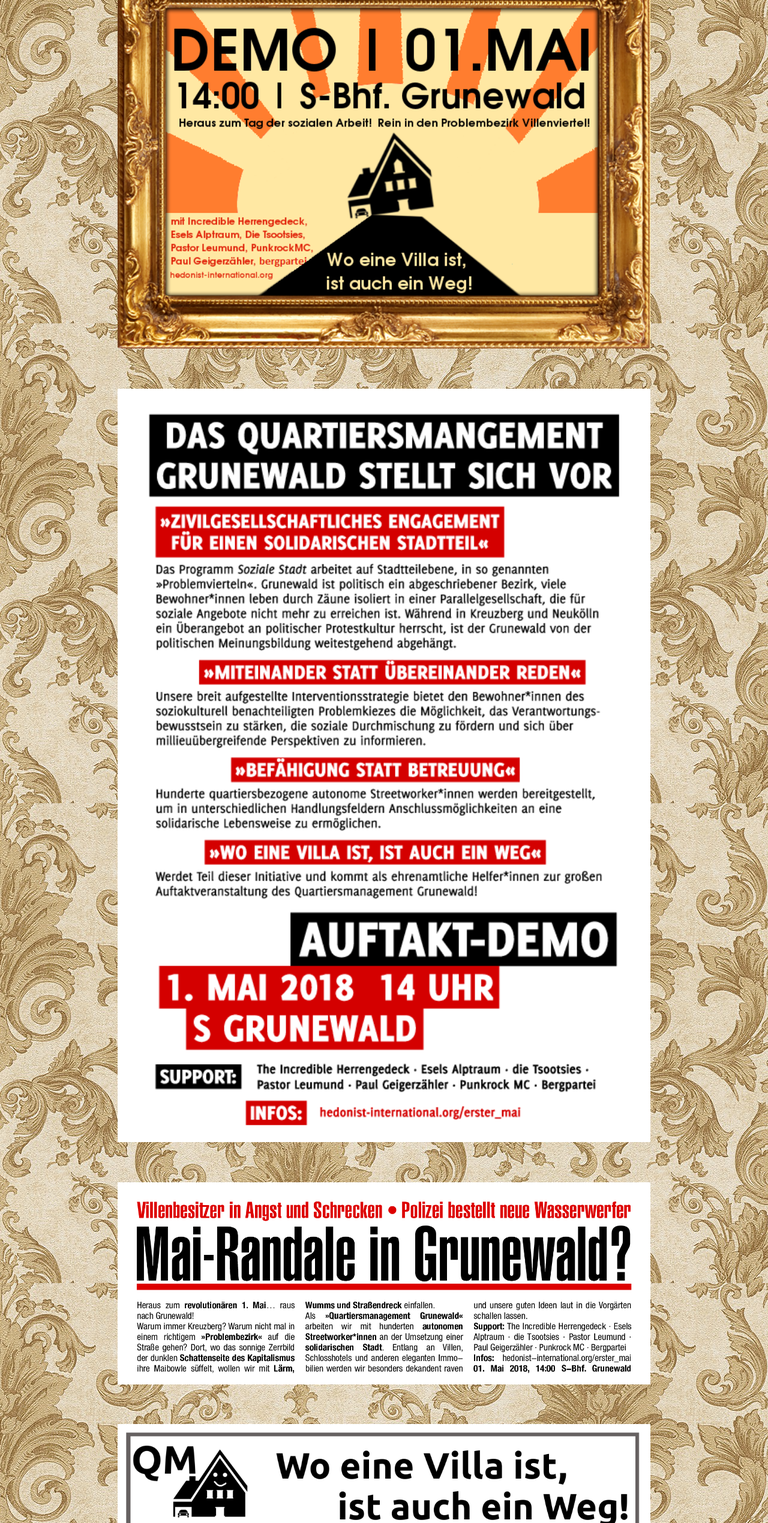
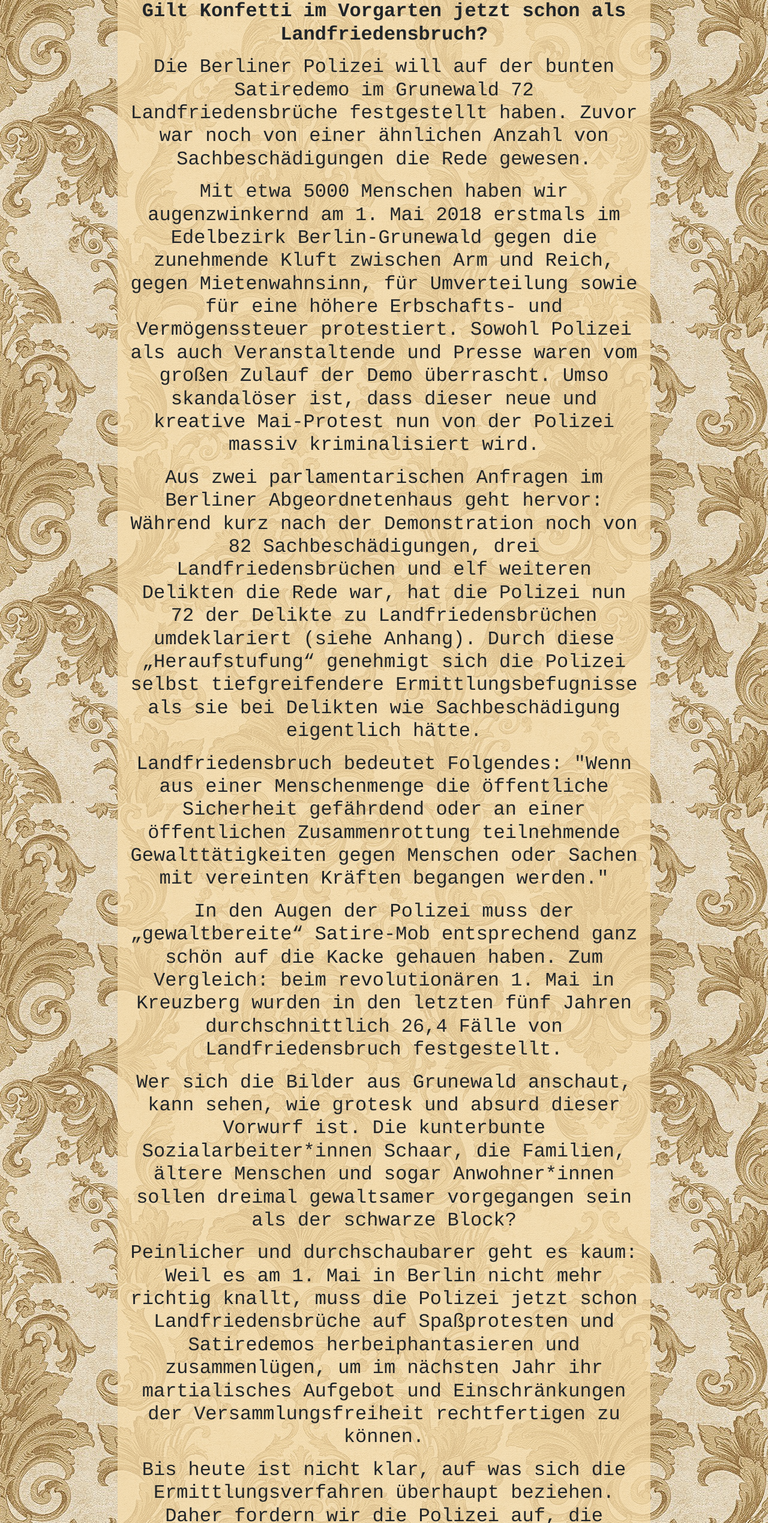
Before and after one commit to catcosmo/erster_mai, a plain HTML site: page index_erster_mai.html in a window 1280 px wide. Shown: the part 261-2800 px from the top of the page at 60% size. Drawn offline with Linux system fonts and the light colour scheme.

Commit message:
add PM repressionen

```diff
--- a/index_erster_mai.html
+++ b/index_erster_mai.html
@@ -55,6 +55,34 @@
       <div class="row">
         <div class="col-md-12 text-center">
           <!-- <h1 class="mt-5">Raus zum Tag der sozialen Arbeit am 1. Mai!</h1> -->
+          <div class="news-text">
+            <h2>1. Mai - Polizei kriminalisiert Satire-Demonstration <h2 />
+<p><b>Gilt Konfetti im Vorgarten jetzt schon als Landfriedensbruch?</b></p>
+
+<p>Die Berliner Polizei will auf der bunten Satiredemo im Grunewald 72 Landfriedensbr&uuml;che festgestellt haben. Zuvor war noch von einer &auml;hnlichen Anzahl von Sachbesch&auml;digungen die Rede gewesen. </p>
+
+<p>Mit etwa 5000 Menschen haben wir augenzwinkernd am 1. Mai 2018 erstmals im Edelbezirk Berlin-Grunewald gegen die zunehmende Kluft zwischen Arm und Reich, gegen Mietenwahnsinn, f&uuml;r Umverteilung sowie f&uuml;r eine h&ouml;here Erbschafts- und Verm&ouml;genssteuer protestiert. Sowohl Polizei als auch Veranstaltende und Presse waren vom gro&szlig;en Zulauf der Demo &uuml;berrascht. Umso skandal&ouml;ser ist, dass dieser neue und kreative Mai-Protest nun von der Polizei massiv kriminalisiert wird. </p>
+
+<p>Aus zwei parlamentarischen Anfragen im Berliner Abgeordnetenhaus geht hervor: W&auml;hrend kurz nach der Demonstration noch von 82 Sachbesch&auml;digungen, drei Landfriedensbr&uuml;chen und elf weiteren Delikten die Rede war, hat die Polizei nun 72 der Delikte zu Landfriedensbr&uuml;chen umdeklariert (siehe Anhang). Durch diese &#8222;Heraufstufung&ldquo; genehmigt sich die Polizei selbst tiefgreifendere Ermittlungsbefugnisse als sie bei Delikten wie Sachbesch&auml;digung eigentlich h&auml;tte.</p>
+
+<p>Landfriedensbruch bedeutet Folgendes: &quot;Wenn aus einer Menschenmenge die &ouml;ffentliche Sicherheit gef&auml;hrdend oder an einer &ouml;ffentlichen Zusammenrottung teilnehmende Gewaltt&auml;tigkeiten gegen Menschen oder Sachen mit vereinten Kr&auml;ften begangen werden.&quot; </p>
+
+<p>In den Augen der Polizei muss der &#8222;gewaltbereite&ldquo; Satire-Mob entsprechend ganz sch&ouml;n auf die Kacke gehauen haben. Zum Vergleich: beim revolution&auml;ren 1. Mai in Kreuzberg wurden in den letzten f&uuml;nf Jahren durchschnittlich 26,4 F&auml;lle von Landfriedensbruch festgestellt. </p>
+
+<p>Wer sich die Bilder aus Grunewald anschaut, kann sehen, wie grotesk und absurd dieser Vorwurf ist. Die kunterbunte Sozialarbeiter*innen Schaar, die Familien, &auml;ltere Menschen und sogar Anwohner*innen sollen dreimal gewaltsamer vorgegangen sein als der schwarze Block?</p>
+
+<p>Peinlicher und durchschaubarer geht es kaum: Weil es am 1. Mai in Berlin nicht mehr richtig knallt, muss die Polizei jetzt schon Landfriedensbr&uuml;che auf Spa&szlig;protesten und Satiredemos herbeiphantasieren und zusammenl&uuml;gen, um im n&auml;chsten Jahr ihr martialisches Aufgebot und Einschr&auml;nkungen der Versammlungsfreiheit rechtfertigen zu k&ouml;nnen.</p>
+
+<p>Bis heute ist nicht klar, auf was sich die Ermittlungsverfahren &uuml;berhaupt beziehen. Daher fordern wir die Polizei auf, die angeblichen Straftaten zu konkretisieren und offen zu legen, was eigentlich auf der Demonstration passiert sein soll. Der Verdacht liegt nahe, dass hier Bagatellen wie das Anbringen von Aufklebern, das Malen mit Kreide auf der Stra&szlig;e und das Werfen von Konfetti in Vorg&auml;rten zu Landfriedensbr&uuml;chen hochstilisiert werden sollen. </p>
+
+<p>Wir sehen in diesem Vorgehen einen weiteren besorgniserregenden Angriff auf die Meinungs- und Versammlungsfreiheit nicht nur r&uuml;ckwirkend f&uuml;r diese Demonstration, sondern f&uuml;r alle zuk&uuml;nftigen Proteste. </p>
+
+<p>Die Polizei macht hier mal wieder Politik um soziale Proteste zu diskreditieren und kriminalisieren. Die repressive Ausweitung des Landfriedensbruches ist sp&auml;testens seit dem G20-Gipfel in Hamburg zu beobachten. Diese Strategie ist nun auch in Berlin angekommen. Die Polizei sollte langsam mal auf den Boden der juristischen Tatsachen zur&uuml;ck kommen!</p>
+
+<p>Die vollkommen unverh&auml;ltnism&auml;&szlig;ige Reaktion der Polizei zeigt aber immerhin, dass der kapitalismuskritische und solidarische Protest im Grunewalder Villenviertel politisch genau ins Herz getroffen hat. Wir &uuml;berlegen den Protest 2019 gleich als &quot;H&auml;rteste revolution&auml;re Satiredemo der Welt&quot; anzumelden.</p>
+
+<p>Gez. Quartiersmanagement Grunewald</p>
+          </div>
           <img src="img/onlineflyer.png" alt="online flyer">
           <img src="img/heraus_flyer_rueckseite.png" alt="flyer hinten">
           <img src="img/bild_randale.png" alt="bild flyer">
```
